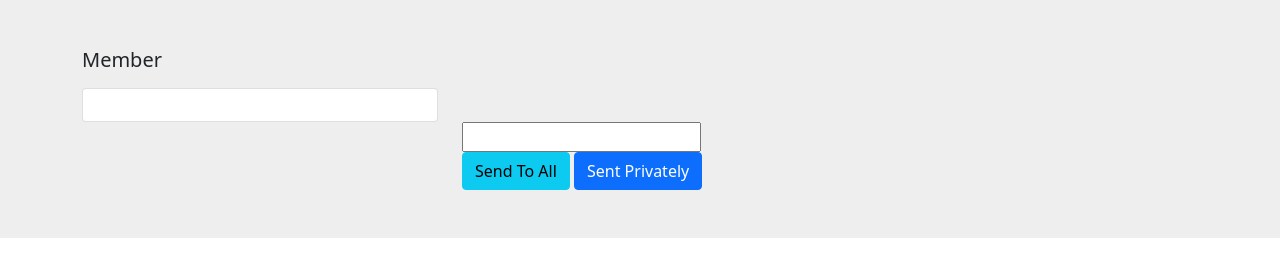
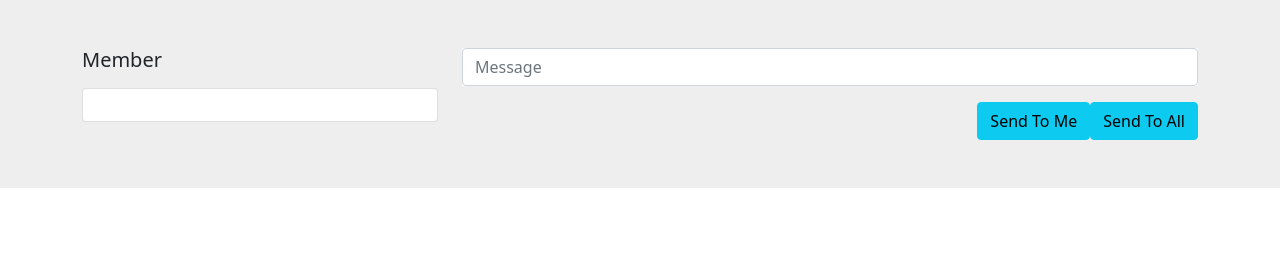
Before and after one commit to shivamottaghi/chatroom-exercise, a plain HTML site: page client/index.html in a window 1280 px wide. Both pictures are taken after a click on the button "Login". Drawn offline with nearby package versions, Linux system fonts and the light colour scheme; no server answers.

Commit message:
add ul tag for messages to index

```diff
--- a/client/index.html
+++ b/client/index.html
@@ -5,8 +5,7 @@
     <meta name="viewport"
           content="width=device-width, user-scalable=no, initial-scale=1.0, maximum-scale=1.0, minimum-scale=1.0">
     <meta http-equiv="X-UA-Compatible" content="ie=edge">
-    <link href="https://cdn.jsdelivr.net/npm/bootstrap@5.0.2/dist/css/bootstrap.min.css" rel="stylesheet"
-          integrity="sha384-EVSTQN3/azprG1Anm3QDgpJLIm9Nao0Yz1ztcQTwFspd3yD65VohhpuuCOmLASjC" crossorigin="anonymous">
+    <link href="https://cdn.jsdelivr.net/npm/bootstrap@5.0.2/dist/css/bootstrap.min.css" rel="stylesheet" integrity="sha384-EVSTQN3/azprG1Anm3QDgpJLIm9Nao0Yz1ztcQTwFspd3yD65VohhpuuCOmLASjC" crossorigin="anonymous">
     <link rel="stylesheet" href="style.css">
     <title>Document</title>
 </head>
@@ -15,7 +14,7 @@
 
     <div class="container py-5" id="pageContainer">
         <div class="row justify-content-center" id="loginRow">
-            <div class="col-12 col-md-4 text-center">
+            <div class="col-12 col-md-4 text-center" style="height: fit-content">
                 <label for="username">Please enter your user name</label>
                 <input type="text" name="username" id="username">
                 <button class="btn btn-info" id="login">Login</button>
@@ -32,14 +31,26 @@
                     </div>
                 </div>
             </div>
+            <div class="col-md-6 col-lg-7 col-xl-8">
+                <ul class="list-unstyled d-none" id="chatBoxRow" >
+                    <li class="bg-white mb-3" >
+                        <div class="form-outline">
+                            <input type="text" class="form-control" placeholder="Message" id="message">
+                        </div>
+                    </li>
+                    <button type="button" class="btn btn-info btn-rounded float-end" id="sendToAll" >Send To All</button>
+                    <button type="button" class="btn btn-info btn-rounded float-end" id="sendPrivate">Send To Me</button>
+                </ul>
+            </div>
         </div>
-        <div class="row d-none justify-content-center" id="chatBoxRow">
+
+        <!-- <div class="row d-none justify-content-center" id="chatBoxRow">
             <div class="col-12 col-md-4">
                 <input class="d-block" type="text" name="message" id="message">
                 <button class="btn btn-info" id="sendToAll">Send To All</button>
                 <button class="btn btn-primary" id="sendPrivate">Sent Privately</button>
             </div>
-        </div>
+        </div>-->
         <div class="row" id="messageTarget">
 
         </div>
@@ -51,10 +62,13 @@
 
 
 <!---->
+
+<script src="/socket.io/socket.io.js"></script>
+<script src="client.js"></script>
+<script src="https://cdn.jsdelivr.net/npm/@popperjs/core@2.9.2/dist/umd/popper.min.js" integrity="sha384-IQsoLXl5PILFhosVNubq5LC7Qb9DXgDA9i+tQ8Zj3iwWAwPtgFTxbJ8NT4GN1R8p" crossorigin="anonymous"></script>
+<script src="https://cdn.jsdelivr.net/npm/bootstrap@5.0.2/dist/js/bootstrap.min.js" integrity="sha384-cVKIPhGWiC2Al4u+LWgxfKTRIcfu0JTxR+EQDz/bgldoEyl4H0zUF0QKbrJ0EcQF" crossorigin="anonymous"></script>
 <script src="https://cdn.jsdelivr.net/npm/bootstrap@5.0.2/dist/js/bootstrap.bundle.min.js"
         integrity="sha384-MrcW6ZMFYlzcLA8Nl+NtUVF0sA7MsXsP1UyJoMp4YLEuNSfAP+JcXn/tWtIaxVXM"
         crossorigin="anonymous"></script>
-<script src="/socket.io/socket.io.js"></script>
-<script src="client.js"></script>
 </body>
 </html>
```
